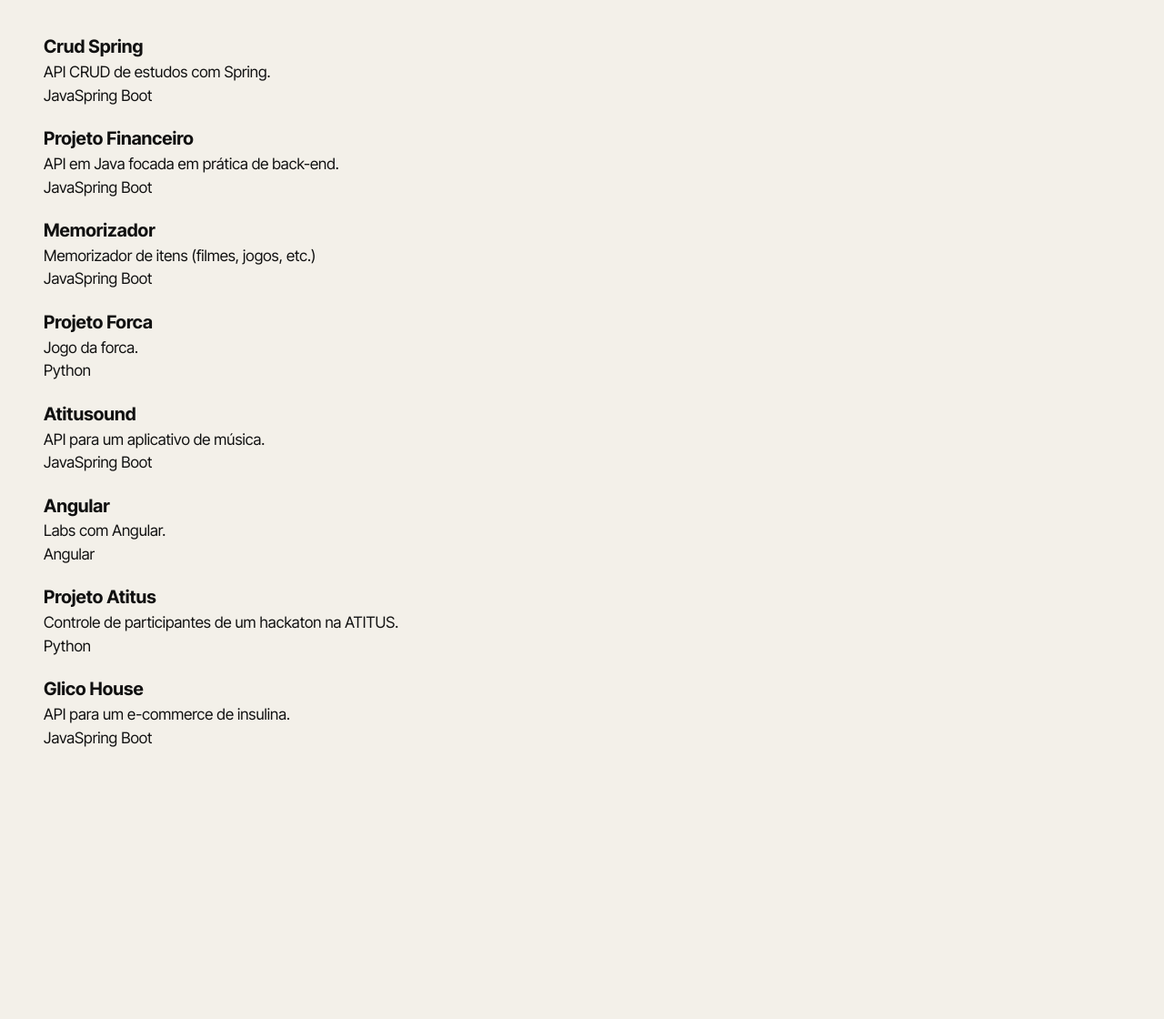
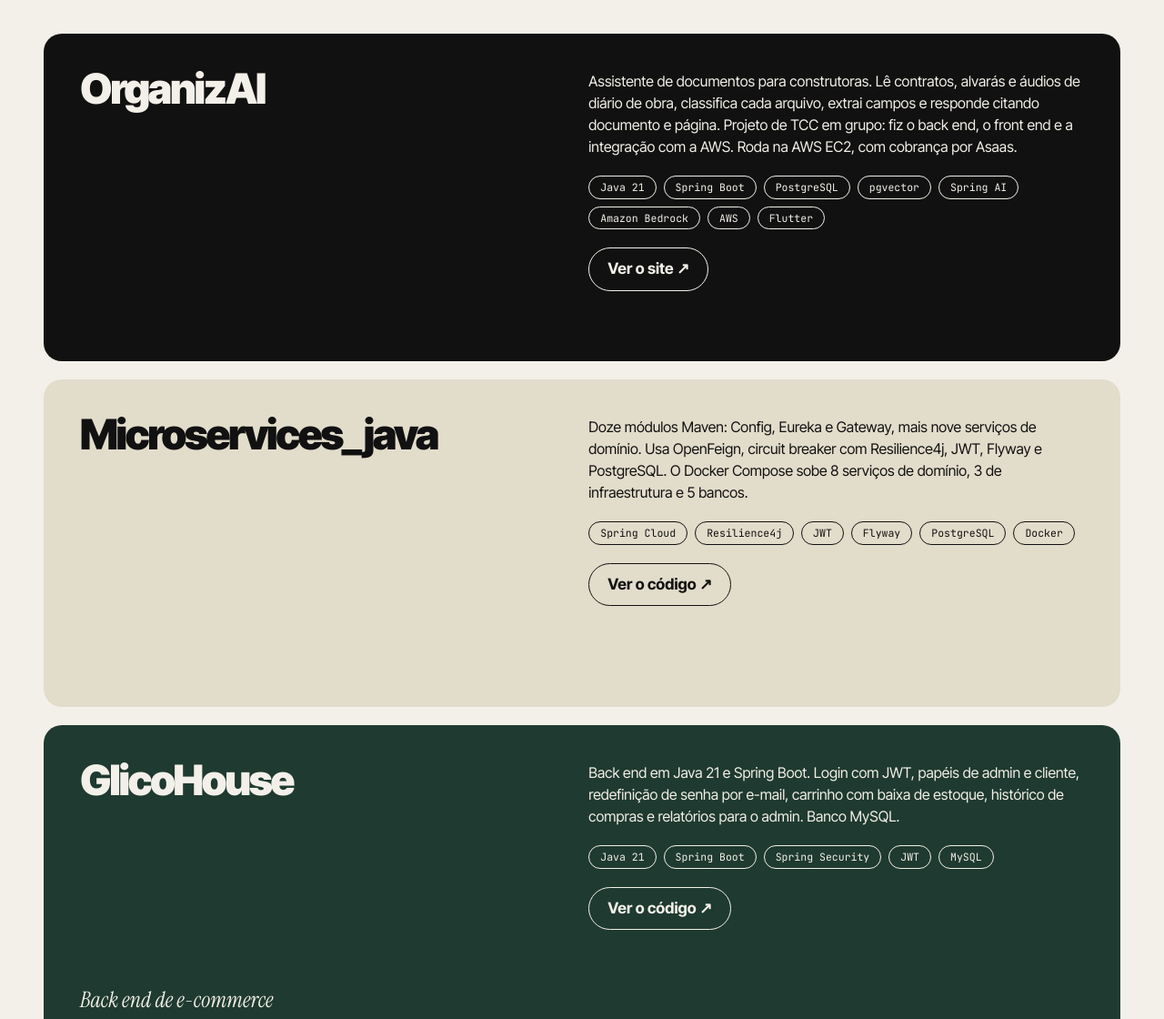
Before and after one commit to Gabriel-Henrique-Gemelli/site-pessoal, a plain HTML site: page index.html in a window 1280 px wide. Shown: the part 4020-5140 px from the top of the page at 91% size. Drawn offline with Linux system fonts and the light colour scheme.

Commit message:
feat(projetos): cards de projetos no estilo do trajeto
OrganizAI (só organizaii.com.br), Microservices_java e GlicoHouse, com textos PT/EN do conteudo aprovado.

```diff
--- a/Script.js
+++ b/Script.js
@@ -46,31 +46,6 @@ const CERTS = [
   {name:'Aprenda Postman em 1 Hora — Iniciante (1h)',issuer:'Udemy',year:'2026',url:'',pdf:'assets/Certificados/PostMan.pdf'},
   {name:'Aprenda TYPESCRIPT em 7 Dias com Projetos Práticos (5.5h)',issuer:'Udemy',year:'2025',url:'',pdf:'assets/Certificados/typescript.pdf'}
 ];
-
-// =====================
-// PROJETOS DATA
-// =====================
-const PROJECT_FOLDERS = [
-  'crud-spring',
-  'Projeto_financeiro',
-  'Memorizador',
-  'Projeto forca',
-  'atitusound',
-  'Angular',
-  'projeto atitus',
-  'Glico House'
-];
-
-const PROJECT_META = {
-  'crud-spring':       {desc:'API CRUD de estudos com Spring.',              descEn:'Study CRUD API with Spring.',                         stack:'Java • Spring Boot'},
-  'Projeto_financeiro':{desc:'API em Java focada em prática de back-end.',   descEn:'Java API focused on back-end practice.',              stack:'Java • Spring Boot'},
-  'Memorizador':       {desc:'Memorizador de itens (filmes, jogos, etc.)',   descEn:'Item tracker for movies, games, etc.',                stack:'Java • Spring Boot'},
-  'Projeto forca':     {desc:'Jogo da forca.',                               descEn:'Hangman game.',                                       stack:'Python'},
-  'atitusound':        {desc:'API para um aplicativo de música.',            descEn:'API for a music application.',                        stack:'Java • Spring Boot'},
-  'Angular':           {desc:'Labs com Angular.',                            descEn:'Labs with Angular.',                                  stack:'Angular'},
-  'projeto atitus':    {desc:'Controle de participantes de um hackaton na ATITUS.', descEn:'Hackathon participant manager at ATITUS.',     stack:'Python'},
-  'Glico House':       {desc:'API para um e-commerce de insulina.',          descEn:'API for an insulin e-commerce.',                      stack:'Java • Spring Boot', url:'https://github.com/Gabriel-Henrique-Gemelli/GlicoHouse'}
-};
 
 // =====================
 // TEXTOS (conteudo/portfolio-textos.md, aprovado)
@@ -274,34 +249,40 @@ function renderTrajeto() {
 // =====================
 // RENDER PROJETOS
 // =====================
-function prettyName(folder) {
-  return folder.replace(/[-_]/g, ' ').replace(/\b\w/g, m => m.toUpperCase());
-}
-function urlFor(folder) {
-  return 'https://github.com/Gabriel-Henrique-Gemelli/Projetos/tree/main/' + encodeURIComponent(folder);
-}
+const PROJETOS = [
+  { color: 'ink', name: 'OrganizAI',
+    desc: { pt: 'Assistente de documentos para construtoras. Lê contratos, alvarás e áudios de diário de obra, classifica cada arquivo, extrai campos e responde citando documento e página. Projeto de TCC em grupo: fiz o back end, o front end e a integração com a AWS. Roda na AWS EC2, com cobrança por Asaas.',
+            en: 'A document assistant for construction companies. It reads contracts, permits and site-diary audio, classifies each file, extracts fields and answers citing the document and page. Final-year group project: I built the back end, the front end and the AWS integration. It runs on AWS EC2, with billing through Asaas.' },
+    tags: ['Java 21', 'Spring Boot', 'PostgreSQL', 'pgvector', 'Spring AI', 'Amazon Bedrock', 'AWS', 'Flutter'],
+    url: 'https://organizaii.com.br', link: { pt: 'Ver o site', en: 'Visit the site' } },
+  { color: 'sand', name: 'Microservices_java',
+    desc: { pt: 'Doze módulos Maven: Config, Eureka e Gateway, mais nove serviços de domínio. Usa OpenFeign, circuit breaker com Resilience4j, JWT, Flyway e PostgreSQL. O Docker Compose sobe 8 serviços de domínio, 3 de infraestrutura e 5 bancos.',
+            en: 'Twelve Maven modules: Config, Eureka and Gateway, plus nine domain services. It uses OpenFeign, a Resilience4j circuit breaker, JWT, Flyway and PostgreSQL. Docker Compose starts 8 domain services, 3 infrastructure services and 5 databases.' },
+    tags: ['Spring Cloud', 'Resilience4j', 'JWT', 'Flyway', 'PostgreSQL', 'Docker'],
+    url: 'https://github.com/Gabriel-Henrique-Gemelli/Microservices_java', link: { pt: 'Ver o código', en: 'View the code' } },
+  { color: 'forest', name: 'GlicoHouse',
+    sub: { pt: 'Back end de e-commerce', en: 'E-commerce back end' },
+    desc: { pt: 'Back end em Java 21 e Spring Boot. Login com JWT, papéis de admin e cliente, redefinição de senha por e-mail, carrinho com baixa de estoque, histórico de compras e relatórios para o admin. Banco MySQL.',
+            en: 'Back end in Java 21 and Spring Boot. JWT login, admin and customer roles, password reset by email, a cart that updates stock on purchase, purchase history and admin reports. MySQL database.' },
+    tags: ['Java 21', 'Spring Boot', 'Spring Security', 'JWT', 'MySQL'],
+    url: 'https://github.com/Gabriel-Henrique-Gemelli/GlicoHouse', link: { pt: 'Ver o código', en: 'View the code' } }
+];
 
 function renderProjectCards() {
-  const grid = document.getElementById('projects');
-  if (!grid) return;
-  grid.innerHTML = '';
-  PROJECT_FOLDERS.forEach(folder => {
-    const meta = PROJECT_META[folder] || {};
-    const a = document.createElement('a');
-    a.className = 'project-card';
-    a.href   = meta.url || urlFor(folder);
-    a.target = '_blank';
-    a.rel    = 'noopener';
-    const tags = (meta.stack || '').split(' • ').map(t => `<span class="project-tag">${t}</span>`).join('');
-    const desc = currentLang === 'en' ? (meta.descEn || meta.desc || 'Study project') : (meta.desc || 'Projeto de estudos');
-    a.innerHTML = `
-      <div class="project-content">
-        <h3>${prettyName(folder)}</h3>
-        <p>${desc}</p>
-        <div class="project-tags">${tags}</div>
-      </div>`;
-    grid.appendChild(a);
-  });
+  const box = document.getElementById('projects');
+  if (!box) return;
+  box.innerHTML = PROJETOS.map(p => `
+    <article class="card card--${p.color}">
+      <div class="card-main">
+        <p class="card-company card-company--project">${p.name}</p>
+        ${p.sub ? `<p class="serif-note">${t(p.sub)}</p>` : ''}
+      </div>
+      <div class="card-side">
+        <p class="card-desc">${t(p.desc)}</p>
+        <ul class="tags">${p.tags.map(g => `<li>${g}</li>`).join('')}</ul>
+        <a class="card-link" href="${p.url}" target="_blank" rel="noopener">${t(p.link)} ↗</a>
+      </div>
+    </article>`).join('');
 }
 
 // =====================
--- a/styles.css
+++ b/styles.css
@@ -198,6 +198,13 @@ em { font-family: var(--font-serif); font-style: italic; font-weight: 400; lette
 .tags { display: flex; flex-wrap: wrap; gap: 8px; }
 .tags li { padding: 3px 12px; border: 1px solid currentColor; border-radius: 999px; font-family: var(--font-mono); font-size: 0.72rem; }
 
+/* projetos */
+.card-company--project { font-size: clamp(1.9rem, 3.6vw, 3.25rem); overflow-wrap: anywhere; }
+.card-desc { font-size: 1rem; line-height: 1.5; }
+.card-link { align-self: flex-start; padding: 10px 20px; border: 1.5px solid currentColor; border-radius: 999px; font-weight: 700; }
+.card-link:hover { background: var(--cream); color: var(--ink); border-color: var(--cream); }
+.card--sand .card-link:hover, .card--orange .card-link:hover { background: var(--ink); color: var(--cream); border-color: var(--ink); }
+
 /* =====================
    MOVIMENTO REDUZIDO
    ===================== */
```
